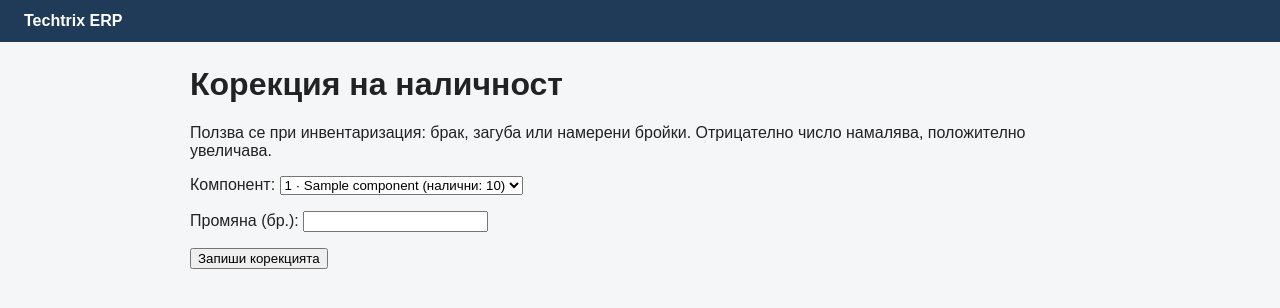
After one commit to Maxthedebugger/techtrix_erp, a Flask app: template templates/correction.html in a window 1280 px wide. The commit adds this page. Shown: the top 308 px of the page. Run offline with Flask 3, Linux system fonts and the light colour scheme; the template is opened without the code that fills it: most values are stand-ins (such as "Sample title", 1, 10 or a date in 2020).

Commit message:
Корекция на наличност

```diff
--- a/app.py
+++ b/app.py
@@ -1,7 +1,7 @@
 from flask import Flask, render_template, request, session, redirect, url_for
 from werkzeug.security import check_password_hash
 from database import get_db
-from services.inventory import receive_delivery
+from services.inventory import receive_delivery, correct_stock
 
 app = Flask(__name__)
 
@@ -78,5 +78,24 @@ def movements():
     ).fetchall()
     conn.close()
     return render_template("movements.html", movements=rows)
+@app.route("/correction", methods=["GET", "POST"])
+def correction():
+    denied = require_role("director", "warehouse")
+    if denied:
+        return denied
+    conn = get_db()
+    error = None
+    if request.method == "POST":
+        component_id = int(request.form["component_id"])
+        change = int(request.form["change"])
+        try:
+            correct_stock(conn, component_id, change)
+            conn.close()
+            return redirect(url_for("components"))
+        except ValueError as e:
+            error = str(e)
+    rows = conn.execute("SELECT id, part_number, name, quantity FROM components ORDER BY part_number").fetchall()
+    conn.close()
+    return render_template("correction.html", components=rows, error=error)
 if __name__ == "__main__":
     app.run(debug=True)
--- a/static/style.css
+++ b/static/style.css
@@ -48,3 +48,8 @@ th {
     color: #a40000;
     font-weight: bold;
 }
+.error {
+    padding: 8px 12px;
+    background: #fde2e2;
+    color: #a40000;
+}
--- a/templates/components.html
+++ b/templates/components.html
@@ -4,7 +4,7 @@
 
 <h1>Склад: компоненти</h1>
 
-<p><a href="{{ url_for('delivery') }}">+ Нова доставка</a></p>
+<p><a href="{{ url_for('delivery') }}">+ Нова доставка</a> · <a href="{{ url_for('correction') }}">Корекция</a></p>
 
 <table>
 
--- /dev/null
+++ b/templates/correction.html
@@ -0,0 +1,38 @@
+{% extends "base.html" %}
+{% block title %}Корекция · Techtrix ERP{% endblock %}
+{% block content %}
+
+<h1>Корекция на наличност</h1>
+
+<p>Ползва се при инвентаризация: брак, загуба или намерени бройки. Отрицателно число намалява, положително увеличава.</p>
+
+{% if error %}
+
+<p class="error">{{ error }}</p>
+
+{% endif %}
+
+<form method="post">
+
+<p>
+
+Компонент:
+
+<select name="component_id">
+
+{% for c in components %}
+
+<option value="{{ c.id }}">{{ c.part_number }} · {{ c.name }} (налични: {{ c.quantity }})</option>
+
+{% endfor %}
+
+</select>
+
+</p>
+
+<p>Промяна (бр.): <input type="number" name="change" required></p>
+
+<button type="submit">Запиши корекцията</button>
+
+</form>
+{% endblock %}
```
Also changed, not shown: services/inventory.py (+10 -0 lines).
